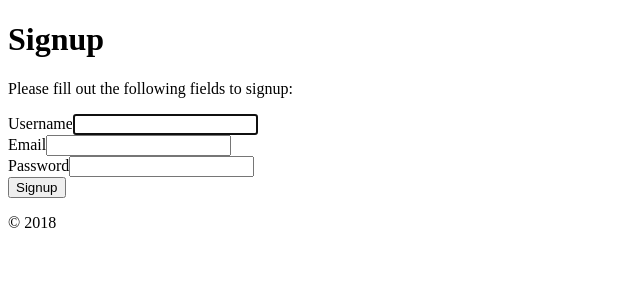
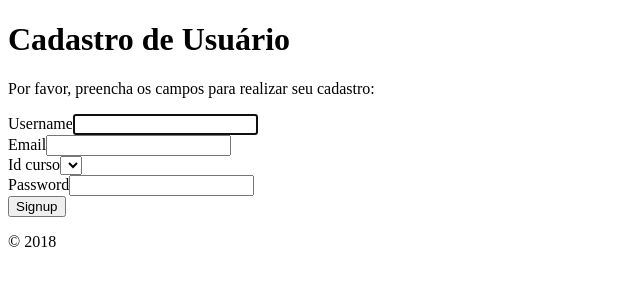
Before and after one commit to UrielBicharra/ProgWeb, a Yii app: template skifree_yii/advanced/frontend/views/site/signup.php in a window 1280 px wide. Shown: the top 300 px of the page, without its empty margins (0-640 px from the left). Run offline with PHP 8.4 and a stand-in for Yii, Linux system fonts and the light colour scheme; the template is opened without the code that fills it, so the values that code supplies are empty; form fields are guessed from the names that the template uses; some libraries are stand-ins or nearby versions.

Commit message:
Alterado cadastro do usuário
cadastro funcional, com dados do curso

```diff
--- a/skifree_yii/advanced/frontend/views/site/signup.php
+++ b/skifree_yii/advanced/frontend/views/site/signup.php
@@ -7,13 +7,13 @@
 use yii\helpers\Html;
 use yii\bootstrap\ActiveForm;
 
-$this->title = 'Signup';
+$this->title = 'Cadastro de Usuário';
 $this->params['breadcrumbs'][] = $this->title;
 ?>
 <div class="site-signup">
     <h1><?= Html::encode($this->title) ?></h1>
 
-    <p>Please fill out the following fields to signup:</p>
+    <p>Por favor, preencha os campos para realizar seu cadastro:</p>
 
     <div class="row">
         <div class="col-lg-5">
@@ -22,6 +22,8 @@ $this->params['breadcrumbs'][] = $this->title;
                 <?= $form->field($model, 'username')->textInput(['autofocus' => true]) ?>
 
                 <?= $form->field($model, 'email') ?>
+
+                <?= $form->field($model, 'id_curso')->dropDownList($cursosarray) ?>
 
                 <?= $form->field($model, 'password')->passwordInput() ?>
 
```
Also changed, not shown: skifree_yii/advanced/frontend/controllers/SiteController.php (+7 -0 lines), skifree_yii/advanced/frontend/models/SignupForm.php (+11 -0 lines).
